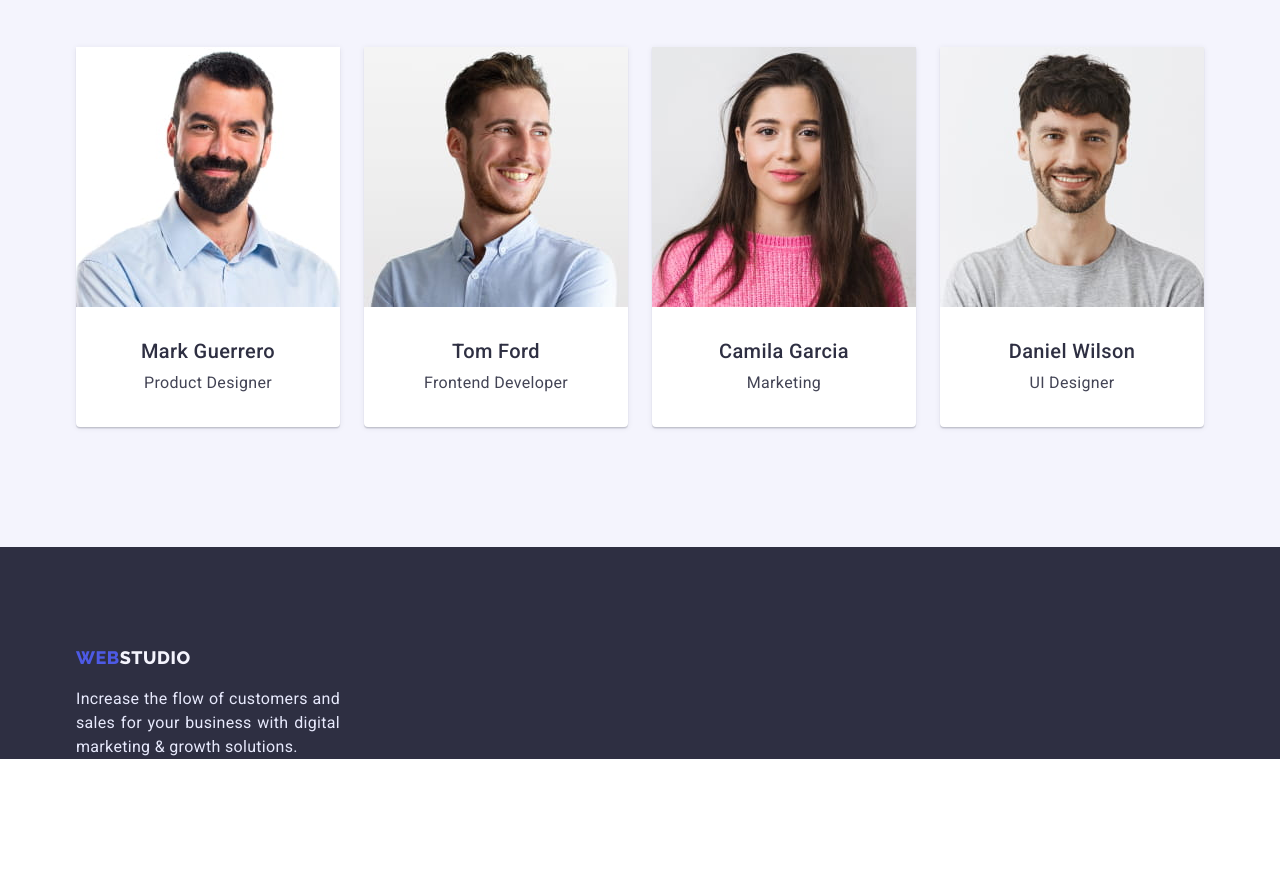
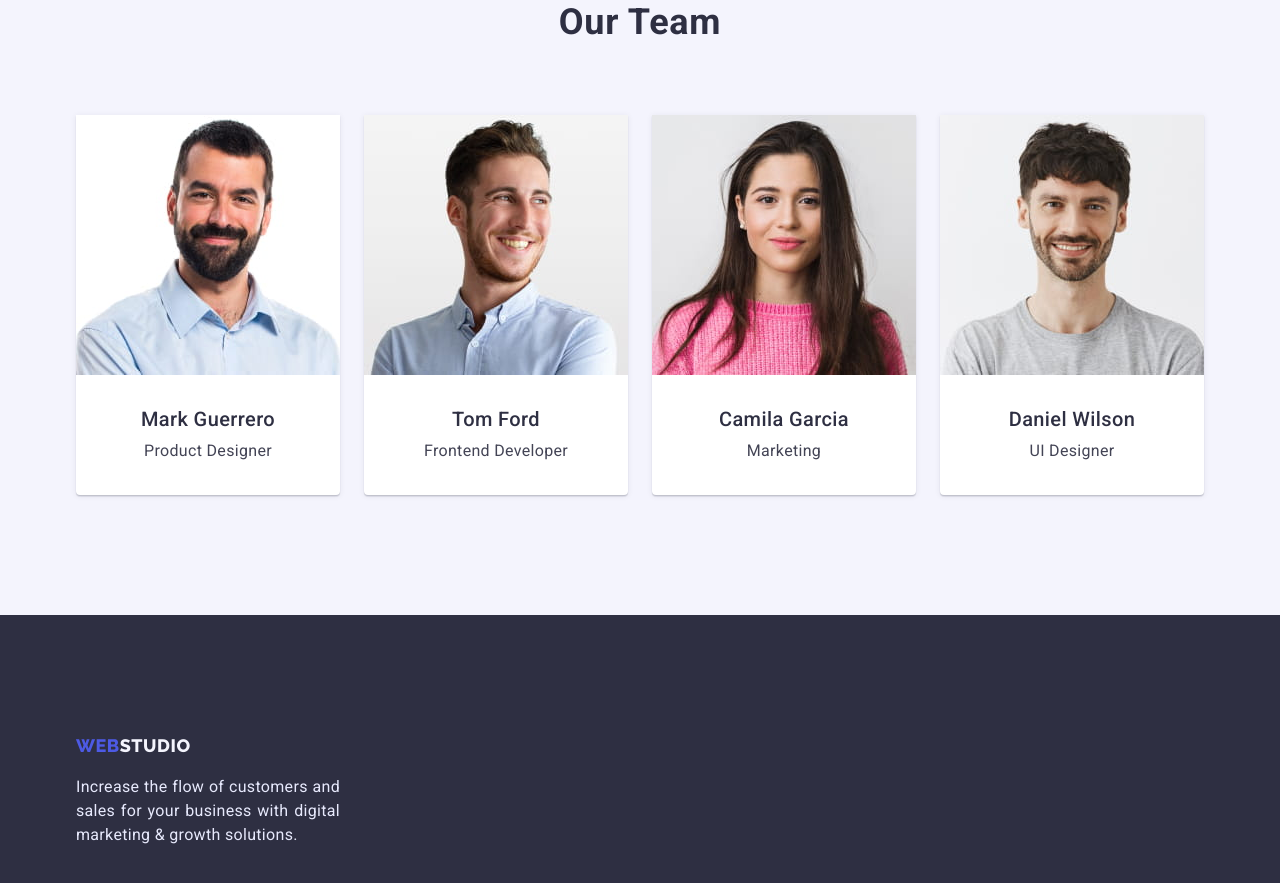
Before and after one commit to Anyanka2/goit-markup-hw-03, a plain HTML site: page index.html in a window 1280 px wide. Shown: the part 1693-2576 px from the top of the page. Before the commit the page ends 2452 px from the top, so only its background shows below. Drawn offline with nearby package versions, Linux system fonts and the light colour scheme.

Commit message:
Added margins

```diff
--- a/css/styles.css
+++ b/css/styles.css
@@ -139,7 +139,7 @@ img {
 }
 .title-hero {
   max-width: 496px;
-  margin-top: 120px;
+  margin-top: 188px;
   margin-left: auto;
   margin-right: auto;
   color: var(--text-color-white);
@@ -188,6 +188,7 @@ img {
 }
 .advantages-list li {
   list-style-type: none;
+  flex-basis: calc((100%-24px) / 4);
 }
 .services-list > li,
 .team-list {
@@ -333,7 +334,6 @@ img {
   margin-left: auto;
   margin-right: auto;
   margin-top: 0;
-  padding-top: 100px;
 }
 .footer-text {
   color: var(--accent-cornflower);
@@ -344,6 +344,11 @@ img {
   width: 264px;
   text-align: justify;
 }
+.footer-content {
+  display: inline-block;
+  margin-top: 120px;
+  margin-bottom: 100px;
+}
 .footer-logo {
   color: var(--light-mode-cloud);
   line-height: 1.16;
--- a/index.html
+++ b/index.html
@@ -188,6 +188,7 @@
     </main>
     <footer class="footer section">
       <div class="container">
+        <div class="footer-content">
           <a class="site-logo footer-logo" href="./index.html"
             ><span class="logo">Web</span>Studio</a
           >
@@ -196,6 +197,7 @@
             digital marketing & growth solutions.
           </p>
         </div>
+      </div>
     </footer>
   </body>
 </html>
```
Also changed, not shown: portfolio.html (+2 -0 lines). Lines whose indentation alone changed are shown as unchanged.
